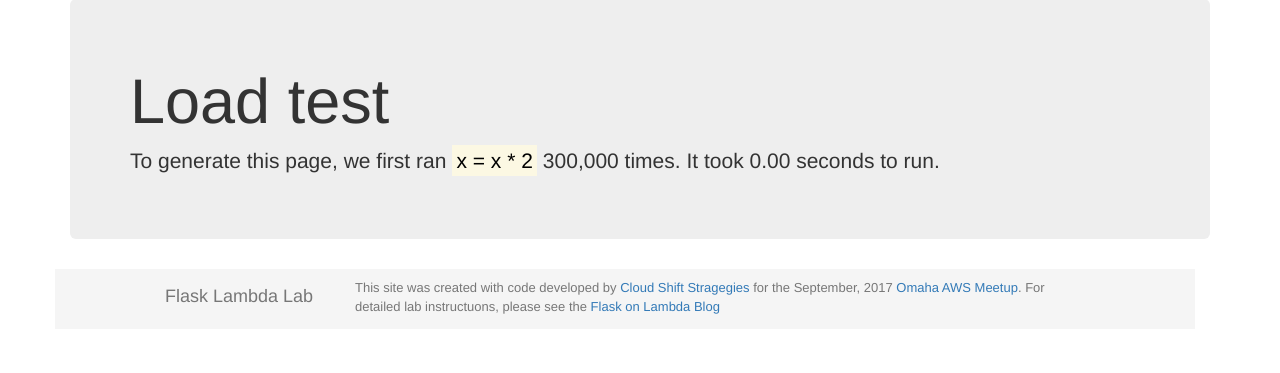
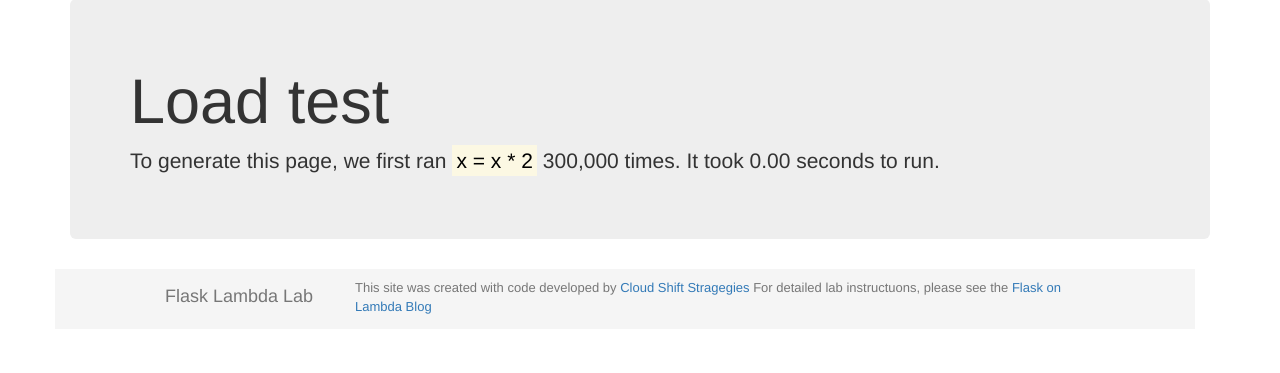
Before and after one commit to cloudshiftstrategies/flask_lambda_lab, a Flask app: page /loadgen in a window 1280 px wide. Shown: the part 71-444 px from the top of the page. Run offline with Flask 2, Linux system fonts and the light colour scheme; parts of the project's set-up code (start-up, migrations or seed data) failed here and were passed over; some libraries are stand-ins or nearby versions.

Commit message:
updated footer

```diff
--- a/app/templates/base.html
+++ b/app/templates/base.html
@@ -61,8 +61,7 @@
 	</div>
 	<div class=col-md-8 style="font-size:small;padding-top:10px">
 		<p class=text-muted>This site was created with code developed by
-		<a href=https://www.cloudshiftstrategies.com>Cloud Shift Stragegies</a> for the September, 2017
-		<a href=https://www.meetup.com/Omaha-Amazon-Web-Services-Meetup/>Omaha AWS Meetup</a>.
+		<a href=https://www.cloudshiftstrategies.com>Cloud Shift Stragegies</a>
 		For detailed lab instructuons, please see the <a href={{config.LAB_BLOG_URL}}>Flask on Lambda Blog</a></p>
 	</div>
 	<div class=col-md-1></div>
```
